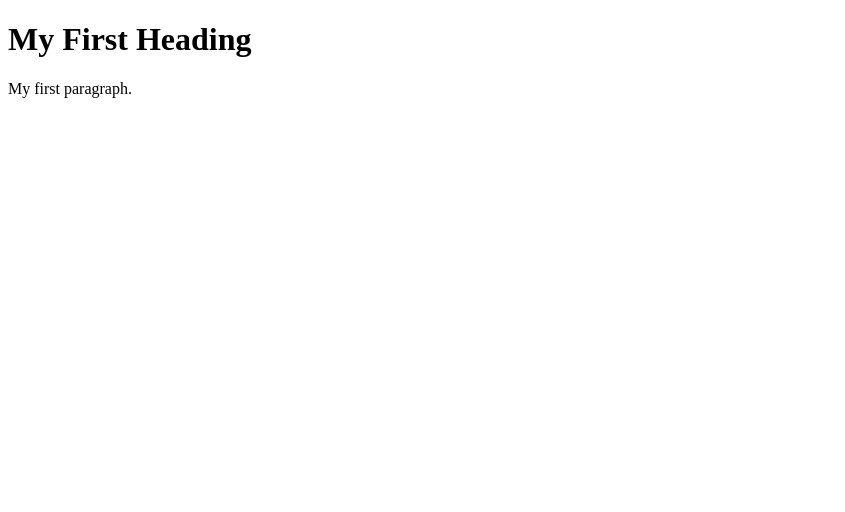
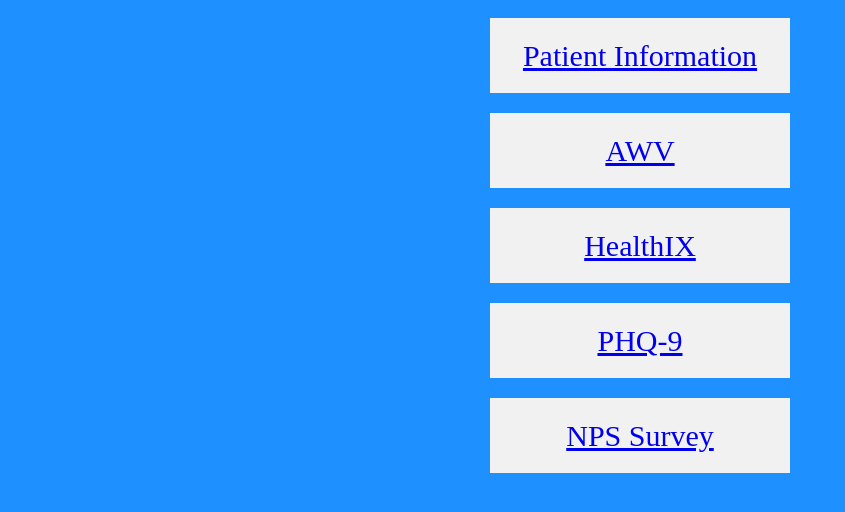
Before and after one commit to Steven-Lannon/Steven-Lannon.github.io, a plain HTML site: page index.html in a window 1280 px wide. Shown: the whole page, without its empty margins (0-845 px from the left). Drawn offline with Linux system fonts and the light colour scheme.

Commit message:
Added flexbox

```diff
--- a/index.html
+++ b/index.html
@@ -1,12 +1,42 @@
 <!DOCTYPE html>
 <html>
 <head>
-<title>Page Title</title>
 </head>
 <body>
 
-<h1>My First Heading</h1>
-<p>My first paragraph.</p>
-
+<div class="flex-container">
+  <div class="item"><a href="https://form.jotform.com/212804349876061">Patient Information</a></div>
+  <div class="item"><a href="https://form.jotform.com/212835732981058">AWV</a></div>
+  <div class="item"><a href="https://form.jotform.com/212843703799062">HealthIX</a></div>
+  <div class="item"><a href="https://form.jotform.com/212805012737045">PHQ-9</a></div>
+  <div class="item"><a href="https://form.jotform.com/212834739507058">NPS Survey</a></div>
+</div>
 </body>
 </html>
+
+<style>
+
+body{
+background-color: DodgerBlue;
+}
+.flex-container {
+  display: flex;
+  flex-direction: column;
+  flex-wrap: wrap;
+justify-content: center;
+  align-items: center;
+
+
+}
+.item {
+  background-color: #f1f1f1;
+  width: 300px;
+  margin: 10px;
+  text-align: center;
+  line-height: 75px;
+  font-size: 30px;
+}
+.flex-container > div:hover{
+background-color: yellow;
+}
+</style>
```
